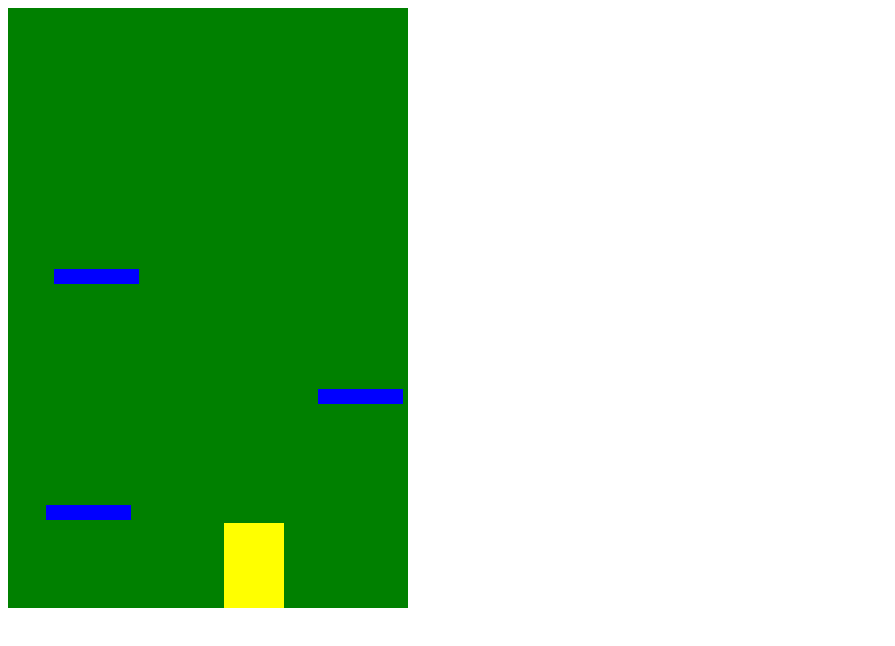
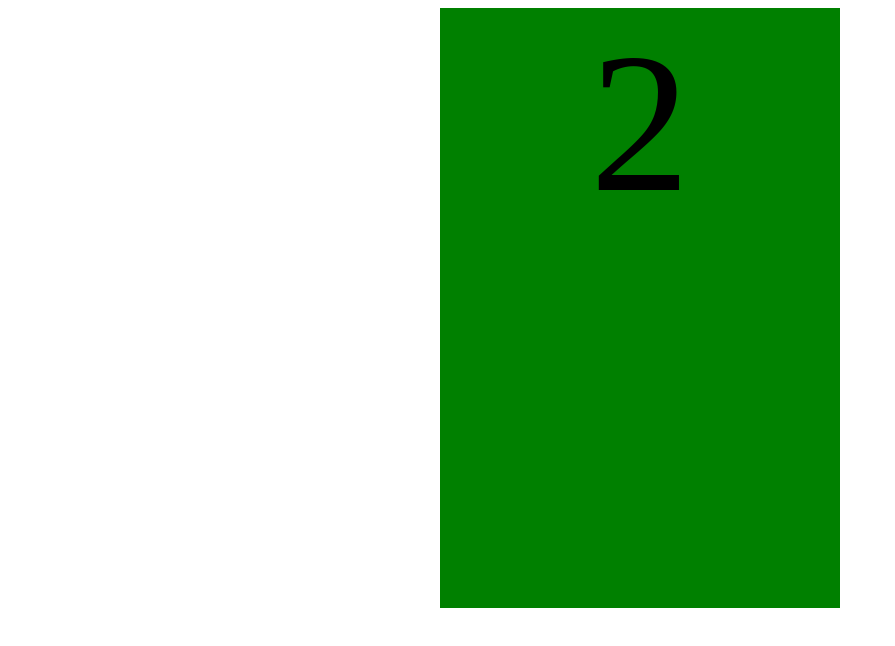
Before and after one commit to mloercher/robo-jump, a plain HTML site: page index.html in a window 1280 px wide. Shown: the whole page, without its empty margins (0-895 px from the left). Drawn offline with Linux system fonts and the light colour scheme.

Commit message:
high score displayed when Game Over

```diff
--- a/app.js
+++ b/app.js
@@ -14,6 +14,7 @@ let isGoingLeft = false;
 let isGoingRight = false;
 let leftTimerId;
 let rightTimerId;
+let score = 0;
 
 function createRobo() {
   grid.appendChild(robo);
@@ -50,7 +51,7 @@ function createPlatforms() {
 
 function movePlatforms() {
   if (roboBottomSpace > 200) {
-    platforms.forEach(platform => {
+    platforms.forEach((platform) => {
       platform.bottom -= 4;
       let visual = platform.visual;
       visual.style.bottom = platform.bottom + "px";
@@ -60,10 +61,13 @@ function movePlatforms() {
         //   shift will get rid of first item in platforms array
         platforms.shift();
         console.log(platforms);
+        let newPlatform = new Platform(600);
+        platforms.push(newPlatform);
+        score++;
+        console.log(score);
       }
     });
   }
-
 }
 
 //everything in this function happens every 30 miliseconds
@@ -108,8 +112,14 @@ function fall() {
 function gameOver() {
   console.log("GAME OVER");
   isGameOver = true;
+  while (grid.firstChild) {
+    grid.removeChild(grid.firstChild);
+  }
+  grid.innerHTML = score;
   clearInterval(upTimeId);
   clearInterval(downTimeId);
+  clearInterval(leftTimerId);
+  clearInterval(rightTimerId);
 }
 
 // function to control robo with keys
@@ -125,8 +135,8 @@ function control(e) {
 
 function moveLeft() {
   if ((isGoingRight = true)) {
+    isGoingRight = false;
     clearInterval(rightTimerId);
-    isGoingRight = false;
   }
   isGoingLeft = true;
   leftTimerId = setInterval(function () {
@@ -141,8 +151,8 @@ function moveLeft() {
 
 function moveRight() {
   if ((isGoingLeft = true)) {
+    isGoingLeft = false;
     clearInterval(leftTimerId);
-    isGoingLeft = false;
   }
   isGoingRight = true;
   rightTimerId = setInterval(function () {
--- a/style.css
+++ b/style.css
@@ -1,8 +1,16 @@
+body{
+    display: flex;
+    justify-content: center;
+    align-items: center;
+}
+
 .grid{
     width: 400px;
     height: 600px;
     background-color: green;
     position: relative;
+    font-size: 200px;
+    text-align: center;
 }
 
 .robo{
```
